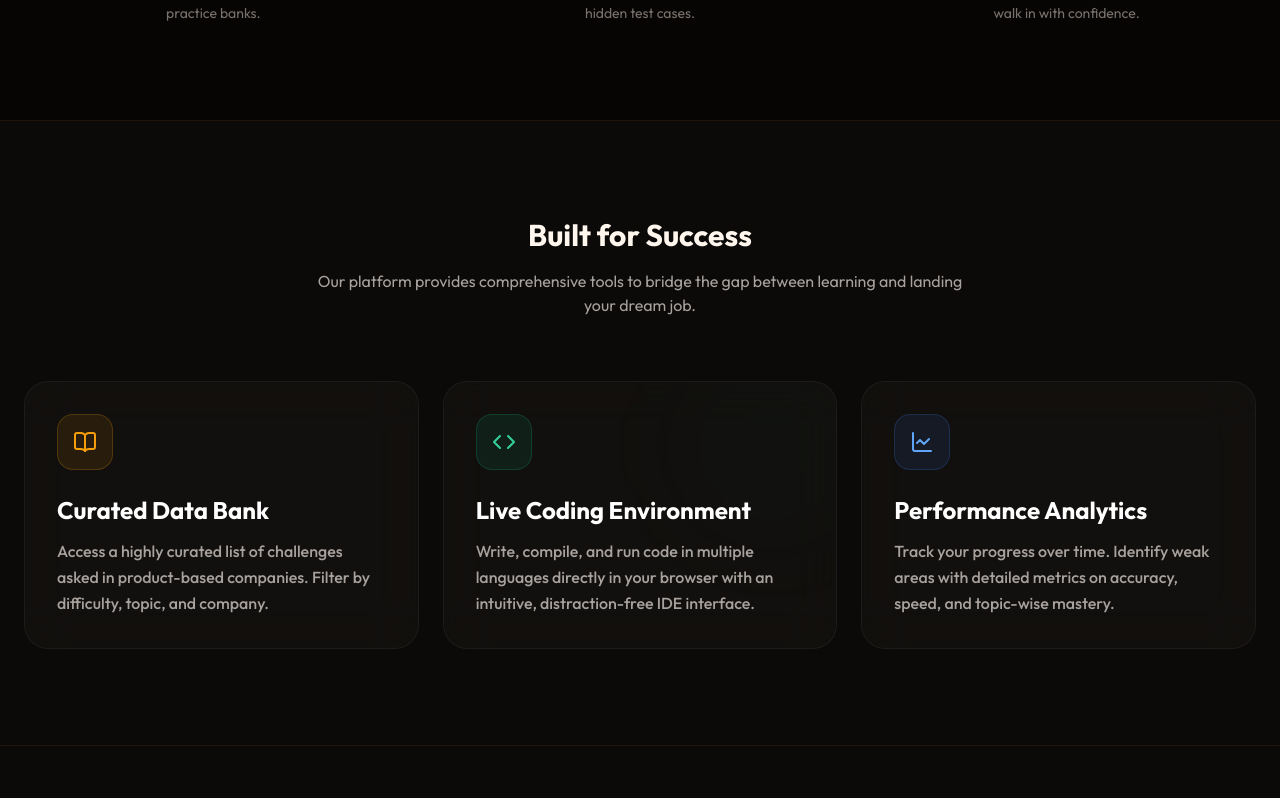
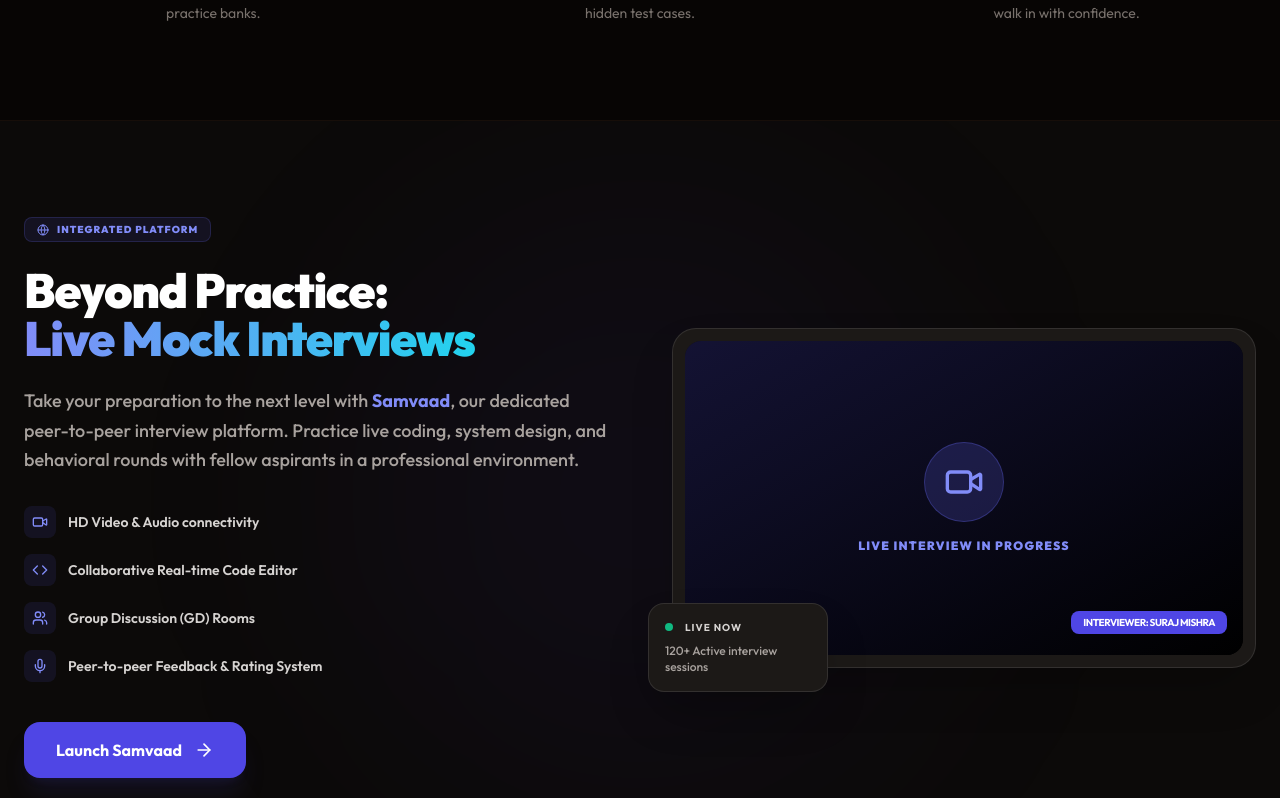
Before and after one commit to Suraj-62/Lakshya-Placement-portal, a Next.js app in the folder frontend/: page / in a window 1280 px wide. Shown: the part 1582-2380 px from the top of the page. Built offline with nearby package versions, Linux system fonts and the light colour scheme; no server answers.

Commit message:
feat: add Samvaad interview section and GD preparation feature to landing page

```diff
--- a/frontend/pages/index.js
+++ b/frontend/pages/index.js
@@ -1,5 +1,5 @@
 import Link from "next/link";
-import { ArrowRight, Code, Brain, LineChart, BookOpen } from "lucide-react";
+import { ArrowRight, Code, Brain, LineChart, BookOpen, Video, Mic, Globe, Users, MessageSquare } from "lucide-react";
 
 export default function Home() {
   return (
@@ -158,6 +158,93 @@ export default function Home() {
         </div>
       </section>
 
+      {/* Samvaad Integrated Section */}
+      <section className="py-24 border-t border-amber-900/10 bg-[#0c0a09] relative overflow-hidden">
+        {/* Glow effect */}
+        <div className="absolute top-1/2 left-1/2 -translate-x-1/2 -translate-y-1/2 w-[600px] h-[600px] bg-indigo-600/5 blur-[120px] rounded-full pointer-events-none"></div>
+
+        <div className="max-w-7xl mx-auto px-6 relative z-10">
+          <div className="flex flex-col lg:flex-row items-center gap-16">
+            <div className="w-full lg:w-1/2">
+              <div className="inline-flex items-center gap-2 px-3 py-1 rounded-lg bg-indigo-500/10 border border-indigo-500/20 text-indigo-400 text-[10px] font-black uppercase tracking-widest mb-6">
+                <Globe className="w-3 h-3" /> Integrated Platform
+              </div>
+              <h2 className="text-4xl md:text-5xl font-black text-white mb-6 tracking-tight leading-tight">
+                Beyond Practice: <br />
+                <span className="text-transparent bg-clip-text bg-gradient-to-r from-indigo-400 to-cyan-400">
+                  Live Mock Interviews
+                </span>
+              </h2>
+              <p className="text-stone-400 text-lg mb-8 leading-relaxed font-medium">
+                Take your preparation to the next level with <span className="text-indigo-400 font-bold">Samvaad</span>, our dedicated peer-to-peer interview platform. Practice live coding, system design, and behavioral rounds with fellow aspirants in a professional environment.
+              </p>
+
+              <div className="space-y-4 mb-10">
+                {[
+                  { icon: <Video className="w-4 h-4" />, text: "HD Video & Audio connectivity" },
+                  { icon: <Code className="w-4 h-4" />, text: "Collaborative Real-time Code Editor" },
+                  { icon: <Users className="w-4 h-4" />, text: "Group Discussion (GD) Rooms" },
+                  { icon: <Mic className="w-4 h-4" />, text: "Peer-to-peer Feedback & Rating System" }
+                ].map((feature, i) => (
+                  <div key={i} className="flex items-center gap-3 text-stone-300">
+                    <div className="w-8 h-8 rounded-lg bg-indigo-500/10 flex items-center justify-center text-indigo-400">
+                      {feature.icon}
+                    </div>
+                    <span className="text-sm font-semibold">{feature.text}</span>
+                  </div>
+                ))}
+              </div>
+
+              <a
+                href="https://samvaad-ten.vercel.app"
+                target="_blank"
+                rel="noopener noreferrer"
+                className="inline-flex items-center gap-3 px-8 py-4 bg-indigo-600 hover:bg-indigo-500 text-white rounded-2xl font-bold transition-all shadow-xl shadow-indigo-900/20 hover:shadow-indigo-900/40 hover:-translate-y-1"
+              >
+                Launch Samvaad <ArrowRight className="w-5 h-5" />
+              </a>
+            </div>
+
+            <div className="w-full lg:w-1/2">
+              <div className="relative">
+                {/* Mockup Frame */}
+                <div className="bg-stone-900 rounded-3xl p-3 border border-white/10 shadow-2xl overflow-hidden relative group">
+                  <div className="aspect-video bg-black rounded-2xl overflow-hidden relative">
+                    {/* Placeholder image representation for Samvaad */}
+                    <div className="absolute inset-0 bg-gradient-to-br from-indigo-900/40 to-black flex items-center justify-center">
+                       <div className="text-center">
+                          <div className="w-20 h-20 rounded-full bg-indigo-500/20 flex items-center justify-center mx-auto mb-4 border border-indigo-500/30">
+                            <Video className="w-10 h-10 text-indigo-400" />
+                          </div>
+                          <p className="text-indigo-400 font-black tracking-widest uppercase text-xs">Live Interview in Progress</p>
+                       </div>
+                    </div>
+                    {/* Floating UI elements for mockup feel */}
+                    <div className="absolute bottom-4 left-4 right-4 flex justify-between items-center">
+                       <div className="flex gap-2">
+                          <div className="w-8 h-8 rounded-full bg-red-500/80"></div>
+                          <div className="w-8 h-8 rounded-full bg-stone-800/80"></div>
+                       </div>
+                       <div className="px-3 py-1 bg-indigo-600 rounded-lg text-[10px] font-bold text-white uppercase tracking-tighter">
+                          Interviewer: Suraj Mishra
+                       </div>
+                    </div>
+                  </div>
+                </div>
+                {/* Floating Card */}
+                <div className="absolute -bottom-6 -left-6 bg-stone-900 border border-white/10 p-4 rounded-2xl shadow-2xl max-w-[180px] animate-bounce-slow">
+                   <div className="flex items-center gap-3 mb-2">
+                      <div className="w-2 h-2 rounded-full bg-emerald-500"></div>
+                      <p className="text-[10px] font-bold text-stone-300 uppercase tracking-widest">Live Now</p>
+                   </div>
+                   <p className="text-xs font-medium text-stone-400">120+ Active interview sessions</p>
+                </div>
+              </div>
+            </div>
+          </div>
+        </div>
+      </section>
+
       {/* Features Grid */}
       <section id="features" className="py-24 border-t border-amber-900/20 bg-[#0c0a09]">
         <div className="max-w-7xl mx-auto px-6">
@@ -166,13 +253,13 @@ export default function Home() {
             <p className="text-stone-400 max-w-2xl mx-auto">Our platform provides comprehensive tools to bridge the gap between learning and landing your dream job.</p>
           </div>
 
-          <div className="grid md:grid-cols-3 gap-6">
+          <div className="grid md:grid-cols-2 lg:grid-cols-4 gap-6">
             <div className="p-8 rounded-3xl bg-stone-900/40 border border-white/5 hover:border-white/10 hover:bg-stone-900/60 transition-all group backdrop-blur-xl">
               <div className="w-14 h-14 rounded-2xl bg-amber-500/10 border border-amber-500/20 flex items-center justify-center mb-6 group-hover:scale-110 transition-transform">
                 <BookOpen className="w-6 h-6 text-amber-500" />
               </div>
-              <h3 className="text-2xl font-bold text-white mb-3">Curated Data Bank</h3>
-              <p className="text-stone-400 leading-relaxed font-medium">
+              <h3 className="text-xl font-bold text-white mb-3">Curated Data Bank</h3>
+              <p className="text-stone-400 leading-relaxed text-sm font-medium">
                 Access a highly curated list of challenges asked in product-based companies. Filter by difficulty, topic, and company.
               </p>
             </div>
@@ -181,20 +268,29 @@ export default function Home() {
               <div className="w-14 h-14 rounded-2xl bg-emerald-500/10 border border-emerald-500/20 flex items-center justify-center mb-6 relative z-10 group-hover:scale-110 transition-transform">
                 <Code className="w-6 h-6 text-emerald-400" />
               </div>
-              <h3 className="text-2xl font-bold text-white mb-3 relative z-10">Live Coding Environment</h3>
-              <p className="text-stone-400 leading-relaxed font-medium relative z-10">
-                Write, compile, and run code in multiple languages directly in your browser with an intuitive, distraction-free IDE interface.
+              <h3 className="text-xl font-bold text-white mb-3 relative z-10">Live Code IDE</h3>
+              <p className="text-stone-400 leading-relaxed text-sm font-medium relative z-10">
+                Write, compile, and run code in multiple languages directly in your browser with a distraction-free IDE interface.
               </p>
-              <div className="absolute top-0 right-0 w-32 h-32 bg-emerald-500/5 blur-3xl rounded-full pointer-events-none group-hover:bg-emerald-500/10 transition-colors"></div>
             </div>
 
             <div className="p-8 rounded-3xl bg-stone-900/40 border border-white/5 hover:border-white/10 hover:bg-stone-900/60 transition-all group backdrop-blur-xl">
               <div className="w-14 h-14 rounded-2xl bg-blue-500/10 border border-blue-500/20 flex items-center justify-center mb-6 group-hover:scale-110 transition-transform">
                 <LineChart className="w-6 h-6 text-blue-400" />
               </div>
-              <h3 className="text-2xl font-bold text-white mb-3">Performance Analytics</h3>
-              <p className="text-stone-400 leading-relaxed font-medium">
-                Track your progress over time. Identify weak areas with detailed metrics on accuracy, speed, and topic-wise mastery.
+              <h3 className="text-xl font-bold text-white mb-3">Performance Analytics</h3>
+              <p className="text-stone-400 leading-relaxed text-sm font-medium">
+                Track your progress with detailed metrics on accuracy, speed, and topic-wise mastery to identify weak areas.
+              </p>
+            </div>
+
+            <div className="p-8 rounded-3xl bg-stone-900/40 border border-white/5 hover:border-white/10 hover:bg-stone-900/60 transition-all group backdrop-blur-xl">
+              <div className="w-14 h-14 rounded-2xl bg-rose-500/10 border border-rose-500/20 flex items-center justify-center mb-6 group-hover:scale-110 transition-transform">
+                <MessageSquare className="w-6 h-6 text-rose-400" />
+              </div>
+              <h3 className="text-xl font-bold text-white mb-3">GD Preparation</h3>
+              <p className="text-stone-400 leading-relaxed text-sm font-medium">
+                Master Group Discussions with curated topics, tips, and common pitfalls. Prepare for the most crucial round of placements.
               </p>
             </div>
           </div>
```
